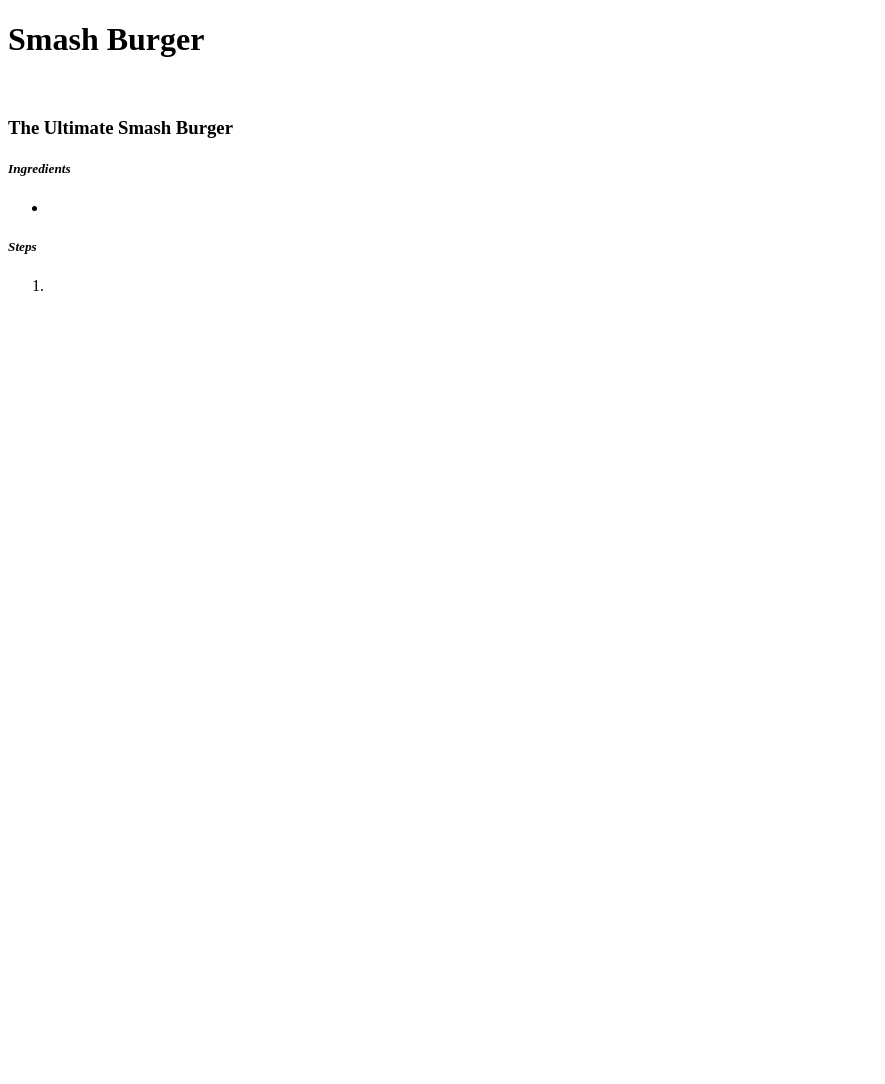
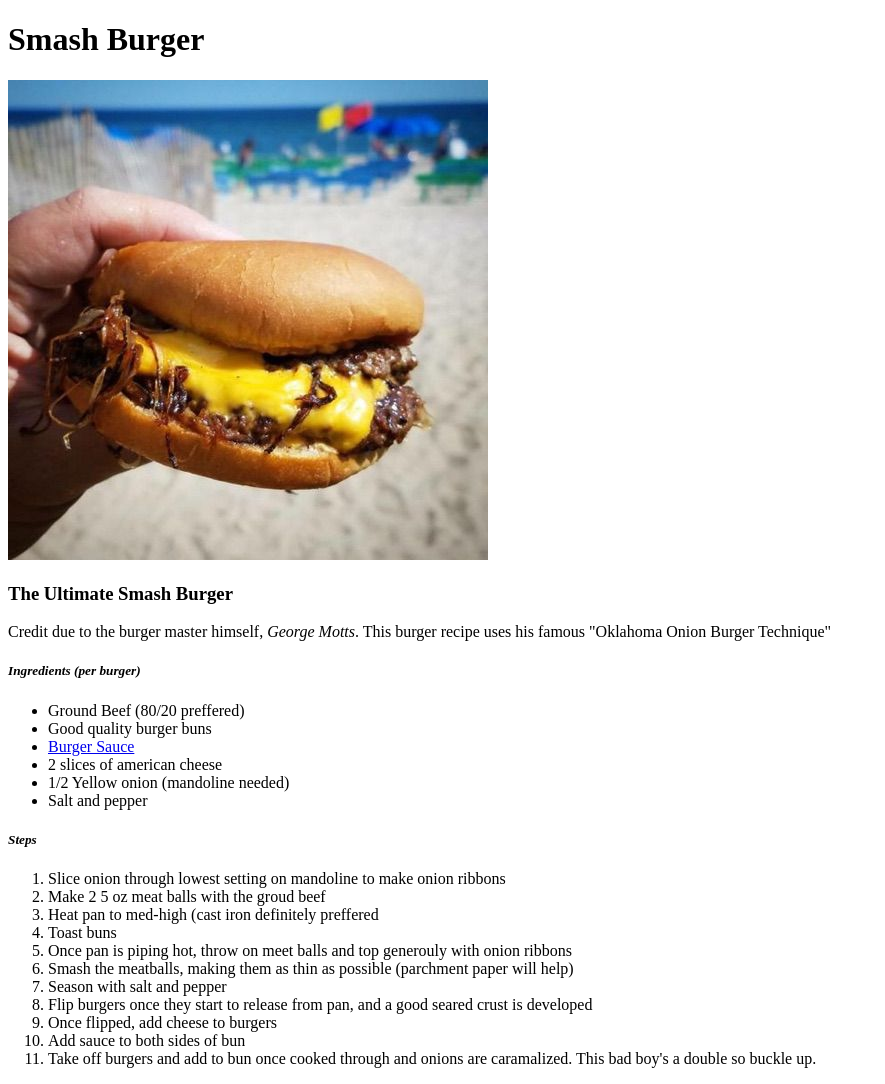
Before and after one commit to cah311/odin-recipes, a plain HTML site: page recipes/smash_burger.html in a window 1280 px wide. Shown: the whole page, without its empty margins (0-885 px from the left). Before the commit the page ends 800 px from the top, so only its background shows below. Drawn offline with Linux system fonts and the light colour scheme.

Commit message:
Add Smash Burger content

```diff
--- a/recipes/smash_burger.html
+++ b/recipes/smash_burger.html
@@ -7,17 +7,33 @@
     <body>
         <h1>Smash Burger</h1>
 
-        <img src="">
+        <img src="../images/Burger.jpeg">
 
         <h3>The Ultimate Smash Burger</h3>
-        <p></p>
+        <p>Credit due to the burger master himself, <em>George Motts</em>. This burger recipe uses his famous "Oklahoma Onion Burger Technique"</p>
 
-        <h5><em>Ingredients</em></h5>
+        <h5><em>Ingredients (per burger)</em></h5>
         <ul>
-            <li></li>
+            <li>Ground Beef (80/20 preffered)</li>
+            <li>Good quality burger buns</li>
+            <li><a href="./burger_sauce.html">Burger Sauce</a></li>
+            <li>2 slices of american cheese</li>
+            <li>1/2 Yellow onion (mandoline needed)</li>
+            <li>Salt and pepper</li>
         </ul>
         <h5><em>Steps</em></h5>
         <ol>
-            <li></li>
-        </ol>    </body>
+            <li>Slice onion through lowest setting on mandoline to make onion ribbons</li>
+            <li>Make 2 5 oz meat balls with the groud beef</li>
+            <li>Heat pan to med-high (cast iron definitely preffered</li>
+            <li>Toast buns</li>
+            <li>Once pan is piping hot, throw on meet balls and top generouly with onion ribbons</li>
+            <li>Smash the meatballs, making them as thin as possible (parchment paper will help)</li>
+            <li>Season with salt and pepper</li>
+            <li>Flip burgers once they start to release from pan, and a good seared crust is developed</li>
+            <li>Once flipped, add cheese to burgers</li>
+            <li>Add sauce to both sides of bun</li>
+            <li>Take off burgers and add to bun once cooked through and onions are caramalized. This bad boy's a double so buckle up.</li>
+        </ol>
+    </body>
 </html>
```
